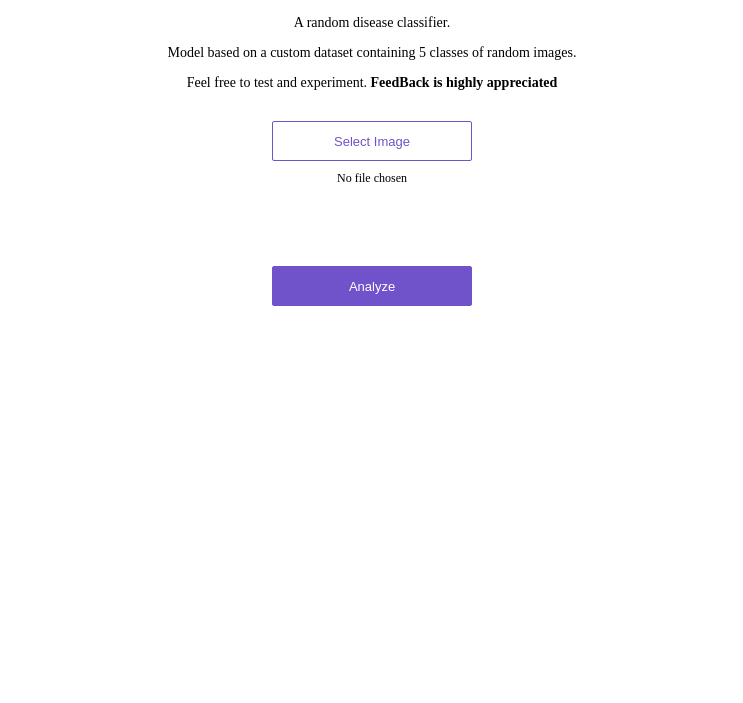
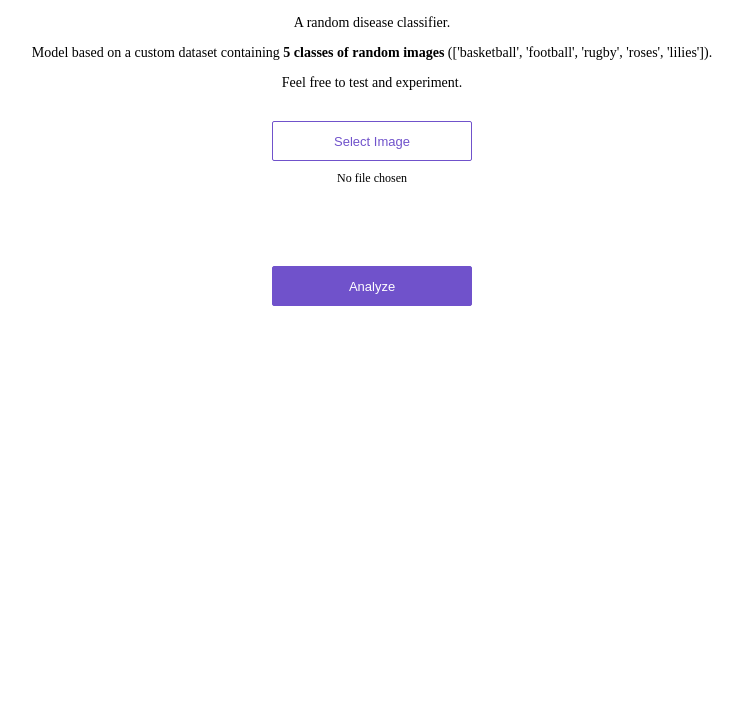
Before and after one commit to Droid021/deployment-demo, a plain HTML site: page app/view/index.html in a window 1280 px wide. Shown: the part 97-800 px from the top of the page, without its empty margins (268-1011 px from the left). Drawn offline with Linux system fonts and the light colour scheme; a script that the page names is missing.

Commit message:
Update README

```diff
--- a/app/view/index.html
+++ b/app/view/index.html
@@ -10,9 +10,8 @@
     <div class='title'>Classifying Random Images </div>
     <p>
       A random disease classifier.
-      <p>Model based on a custom dataset containing 5 classes of random images.</p>
+      <p>Model based on a custom dataset containing <strong>5 classes of random images</strong> (['basketball', 'football', 'rugby', 'roses', 'lilies']).</p>
       Feel free to test and experiment.
-      <strong>FeedBack is highly appreciated</strong>
     </p>
     <div class='content'>
       <div class='no-display'>
```
Also changed, not shown: screenshots/img.PNG (added), 1 other file.
